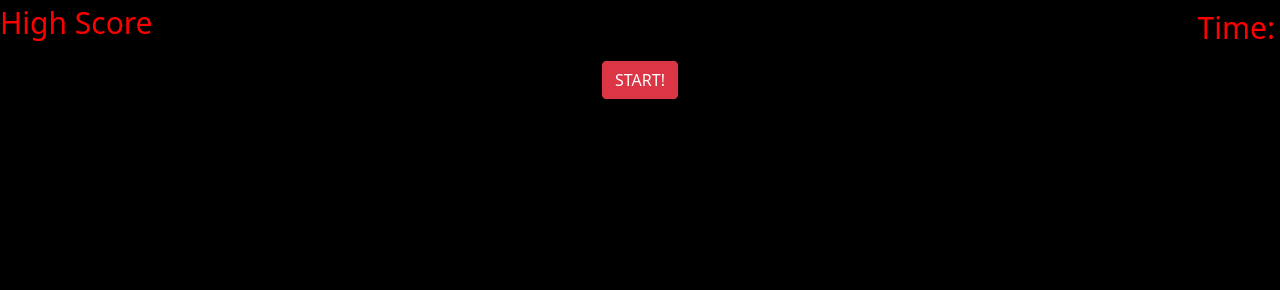
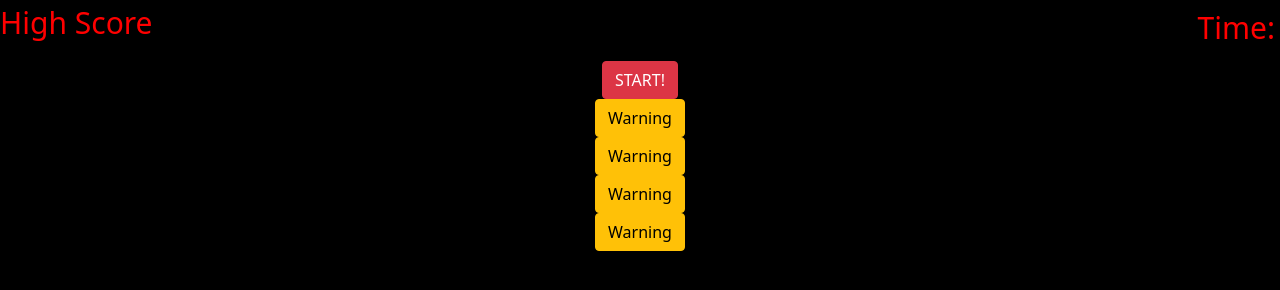
Before and after one commit to ChrisBoisjoli/Homework4_Quiz, a plain HTML site: page index.html in a window 1280 px wide. Drawn offline with nearby package versions, Linux system fonts and the light colour scheme.

Commit message:
add question buttons

```diff
--- a/index.html
+++ b/index.html
@@ -13,7 +13,18 @@
     <p id="time">Time: </p>
     <div class="jumbotron">
     <div class="col text-center">
+        <!-- start button  -->
     <button type="button" class="btn btn-danger" id="start">START!</button>
+    <!-- Question buttons -->
+    <div class="col text-center">
+    <button type="button" class="btn btn-warning">Warning</button></div>
+    <div class="col text-center">
+    <button type="button" class="btn btn-warning">Warning</button></div>
+    <div class="col text-center">
+    <button type="button" class="btn btn-warning">Warning</button></div>
+    <div class="col text-center">
+    <button type="button" class="btn btn-warning">Warning</button></div>
+
     </div>
     </div>
     <script>
```
